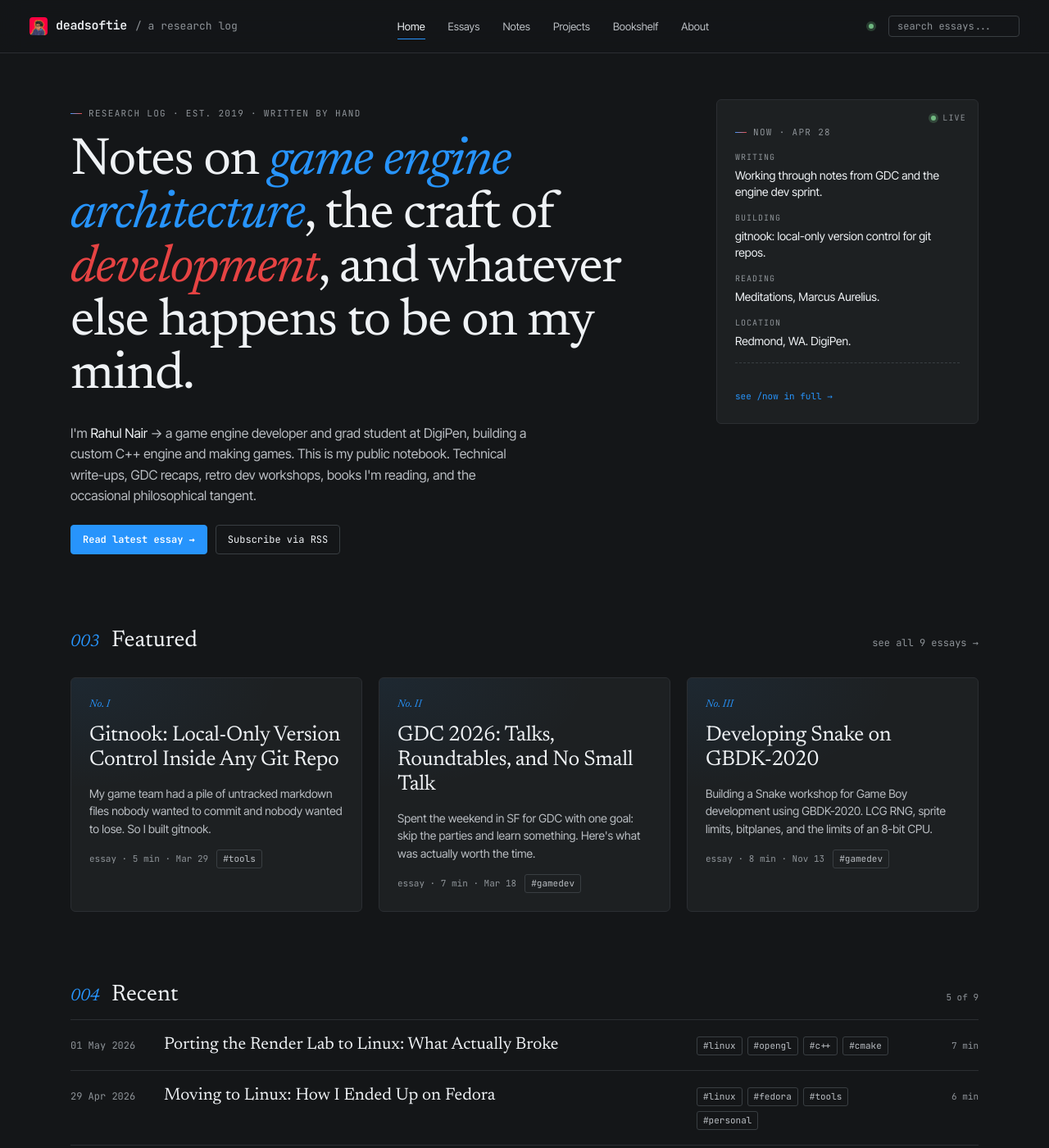
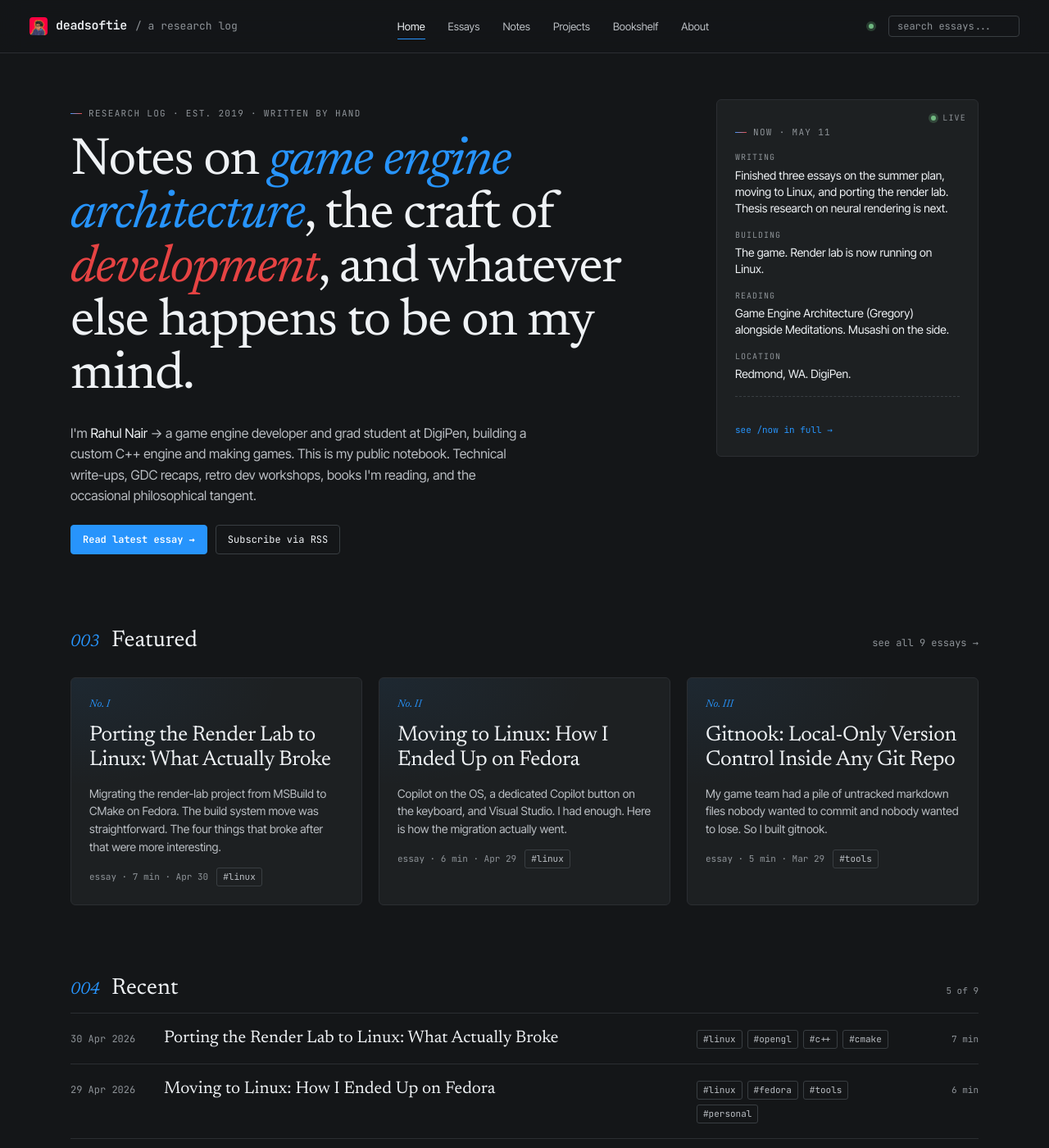
Before and after one commit to deadsoftie/deadsoftie-site-v2, a Jekyll site: the page built from index.html, in a window 1280 px wide and 1400 px high. Shown: the whole window at 82% size. Built offline with Jekyll 4.4.1, drawn with Linux system fonts in a browser that asks for light colours.

Commit message:
Updated april essays and added some date fixes

```diff
--- a/_data/now.yml
+++ b/_data/now.yml
@@ -1,5 +1,5 @@
-last_updated: 2026-04-28
-writing: "Working through notes from GDC and the engine dev sprint."
-building: "gitnook: local-only version control for git repos."
-reading: "Meditations, Marcus Aurelius."
+last_updated: 2026-05-11
+writing: "Finished three essays on the summer plan, moving to Linux, and porting the render lab. Thesis research on neural rendering is next."
+building: "The game. Render lab is now running on Linux."
+reading: "Game Engine Architecture (Gregory) alongside Meditations. Musashi on the side."
 location: "Redmond, WA. DigiPen."
--- a/_essays/2026-04-31-porting-render-lab-to-linux.md
+++ b/_essays/2026-04-30-porting-render-lab-to-linux.md
@@ -1,13 +1,13 @@
 ---
 title: "Porting the Render Lab to Linux: What Actually Broke"
-date: 2026-04-31
+date: 2026-04-30
 tags: [linux, opengl, c++, cmake]
 summary: >
   Migrating the render-lab project from MSBuild to CMake on Fedora. The build
   system move was straightforward. The four things that broke after that were
   more interesting.
 read_time: 7
-featured: false
+featured: true
 toc: true
 links:
   - /essays/moving-to-linux
```
Also changed, not shown: _essays/2026-04-29-moving-to-linux.md (+1 -1 lines).
